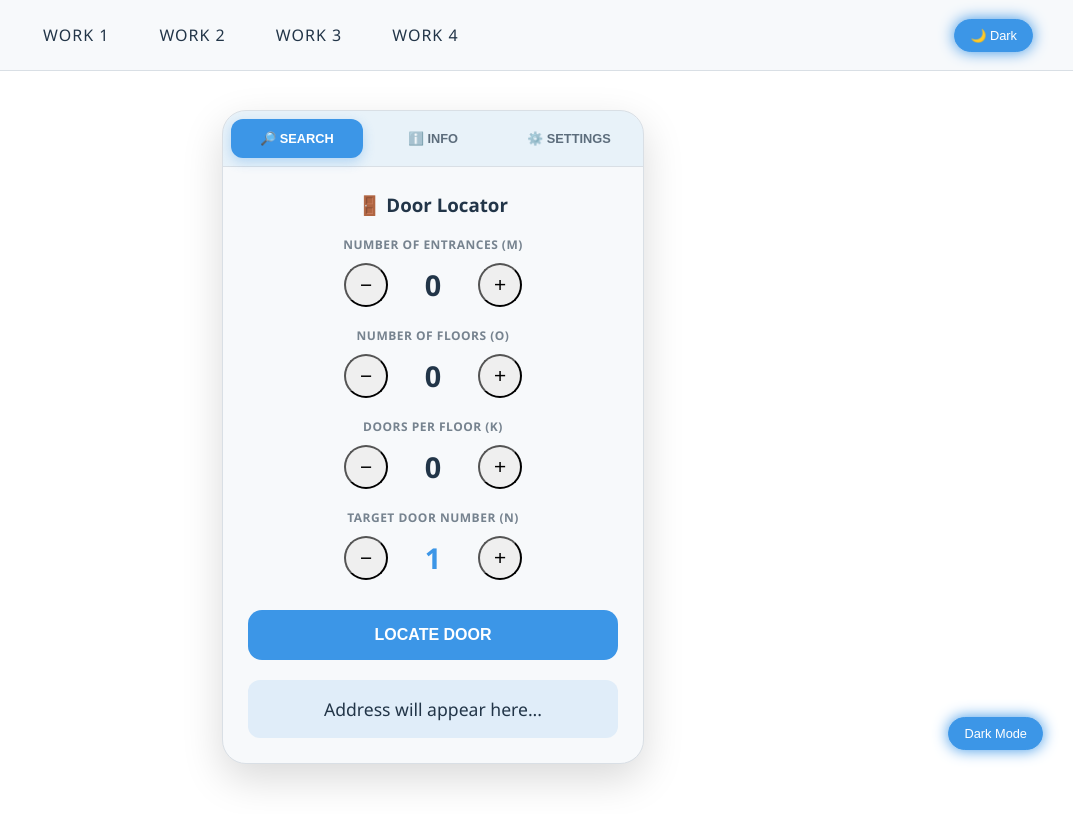
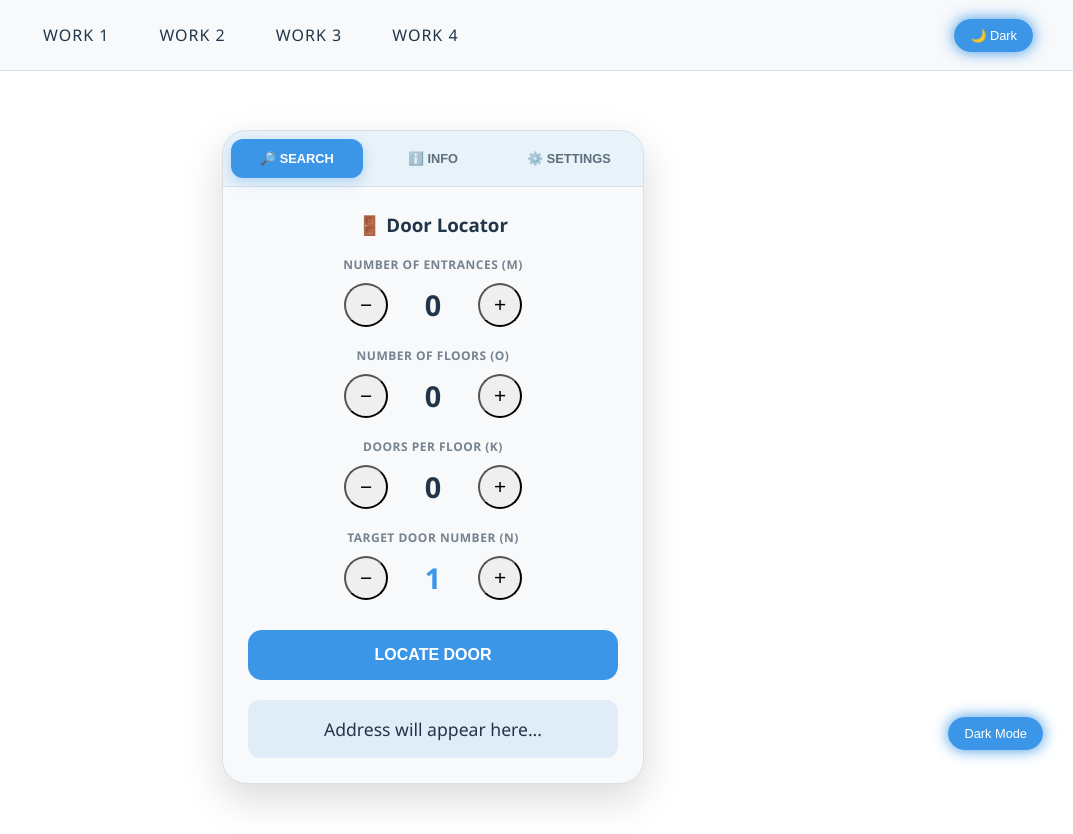
Before and after one commit to amkaamarsaikhan/Java-Script-experiments, a plain HTML site: page seminar1/work1.html in a window 1280 px wide. Shown: the whole page, without its empty margins (207-1280 px from the left). Drawn offline with Linux system fonts and the light colour scheme.

Commit message:
padding uurchilsun

```diff
--- a/seminar1/header.js
+++ b/seminar1/header.js
@@ -1,7 +1,5 @@
 document.addEventListener('DOMContentLoaded', () => {
     const body = document.body;
-
-    // --- HEADER STYLE ---
     const style = document.createElement('style');
     style.textContent = `
 .site-header {
@@ -38,9 +36,8 @@ document.addEventListener('DOMContentLoaded', () => {
     color: var(--accent-color);
 }
 
-/* Header theme button style */
 .theme-btn-header {
-margin-right: 40px;
+    margin-right: 40px;
     background: var(--accent-color);
     color: var(--main-bg);
     border: 1px solid var(--accent-color);
@@ -89,5 +86,5 @@ margin-right: 40px;
     header.appendChild(themeBtn);
 
     body.prepend(header);
-    body.style.paddingTop = '100px';
+    body.style.paddingTop = '120px';
 });
```
Also changed, not shown: seminar1/work1.html (+0 -3 lines), seminar1/work2.html (+0 -2 lines), seminar1/work3.html (+0 -2 lines), seminar1/work4.html (+0 -2 lines).
